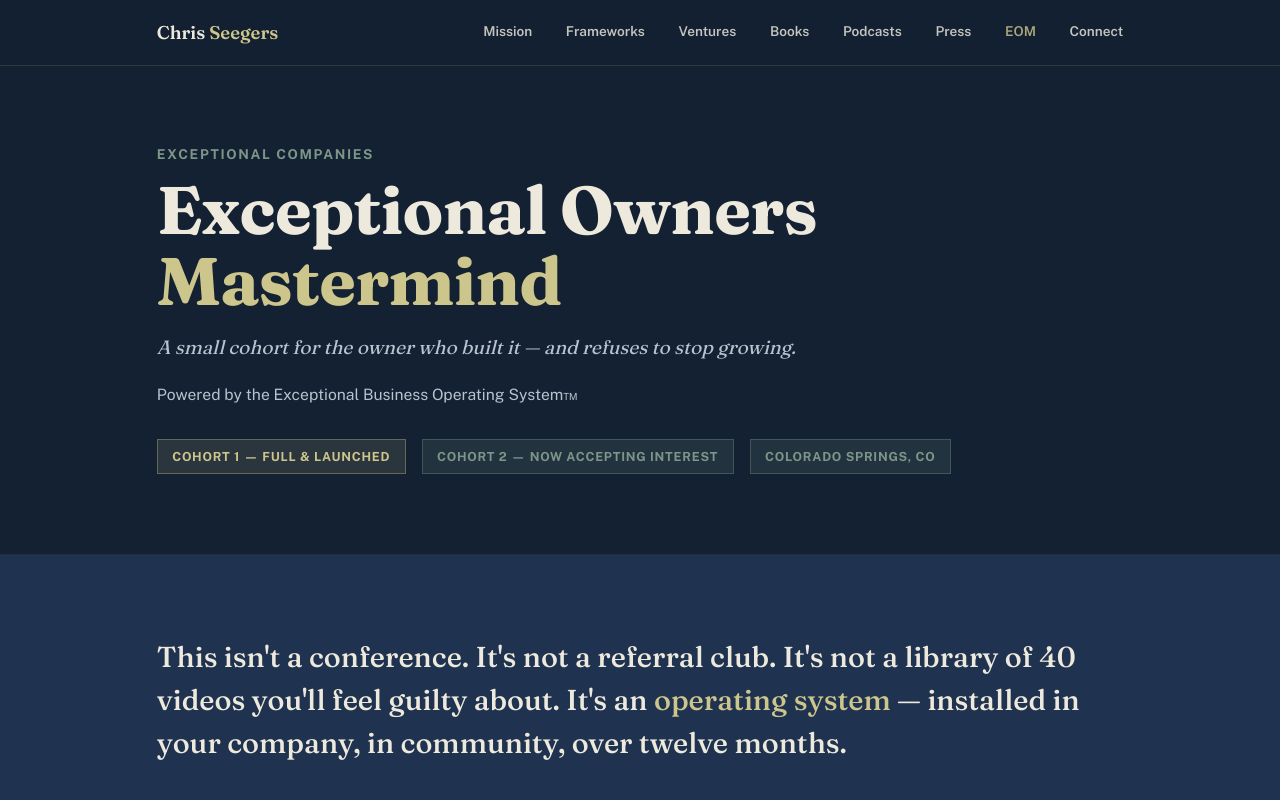
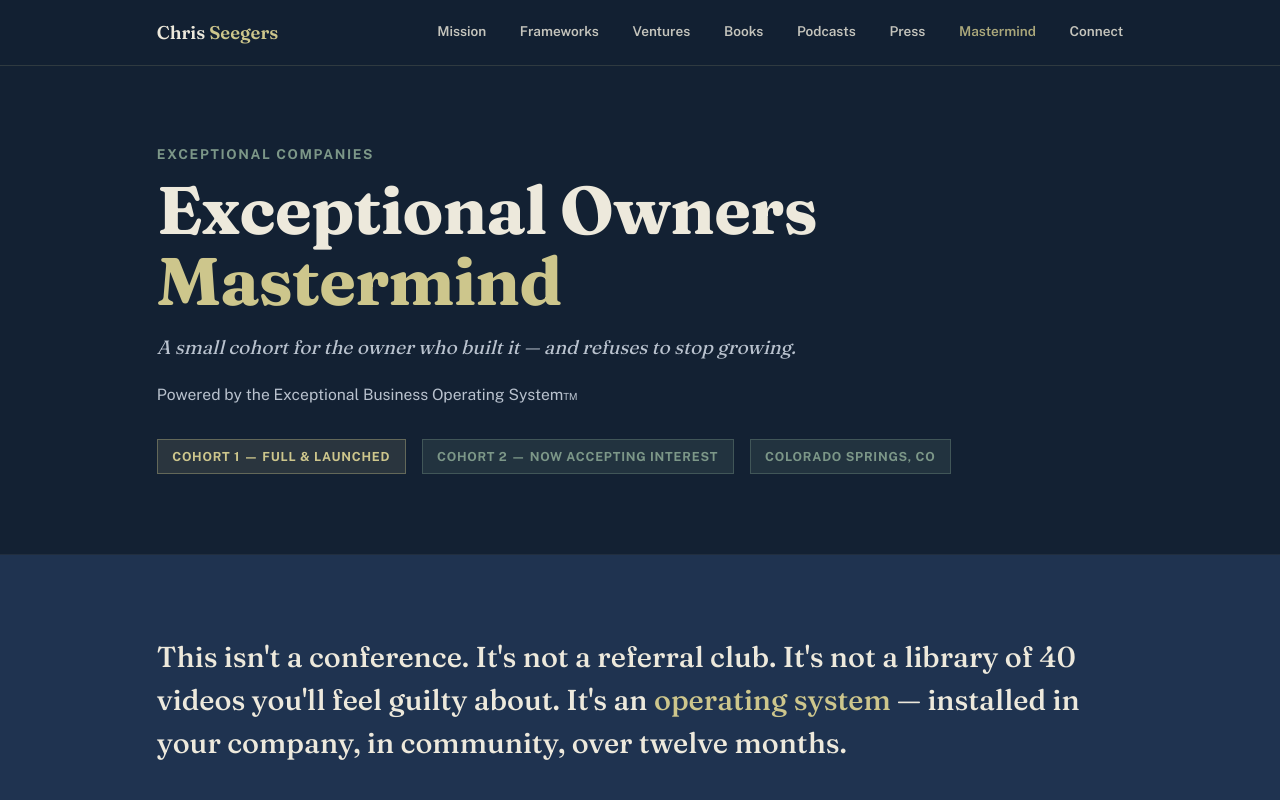
Before and after one commit to clseegers/Chris-Seegers-Website, a plain HTML site: page eom.html in a window 1280 px wide. Shown: the top 800 px of the page. Drawn offline with nearby package versions, Linux system fonts and the light colour scheme.

Commit message:
Rename nav label EOM → Mastermind across all pages

```diff
--- a/eom.html
+++ b/eom.html
@@ -291,7 +291,7 @@
       <a href="/#books">Books</a>
       <a href="/#podcasts">Podcasts</a>
       <a href="/press">Press</a>
-      <a href="/eom" style="color:var(--gold);">EOM</a>
+      <a href="/eom" style="color:var(--gold);">Mastermind</a>
       <a href="/#contact">Connect</a>
     </div>
   </div>
@@ -303,7 +303,7 @@
     <a href="/#books">Books</a>
     <a href="/#podcasts">Podcasts</a>
     <a href="/press">Press</a>
-    <a href="/eom">EOM</a>
+    <a href="/eom">Mastermind</a>
     <a href="/#contact">Connect</a>
   </div>
 </nav>
```
Also changed, not shown: eom/index.html (+2 -2 lines), index.html (+2 -2 lines), press.html (+2 -2 lines), press/index.html (+2 -2 lines).
